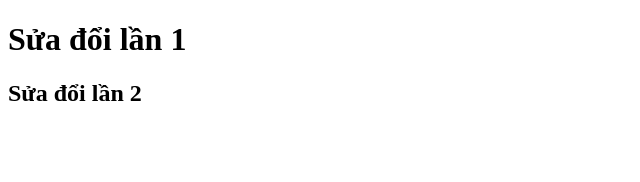
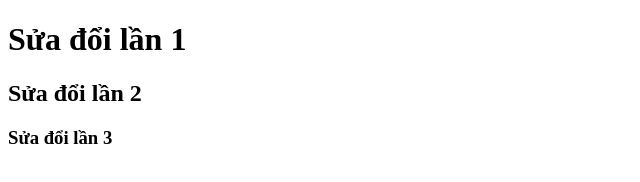
Before and after one commit to 2k3AnhTu2k3/NAT3, a plain HTML site: page index.html in a window 1280 px wide. Shown: the whole page, without its empty margins (0-640 px from the left). Drawn offline with Linux system fonts and the light colour scheme.

Commit message:
Thay đổi lần 3

```diff
--- a/index.html
+++ b/index.html
@@ -8,5 +8,6 @@
   <body>
     <h1>Sửa đổi lần 1</h1>
     <h2>Sửa đổi lần 2</h2>
+    <h3>Sửa đổi lần 3</h3>
   </body>
 </html>
```
